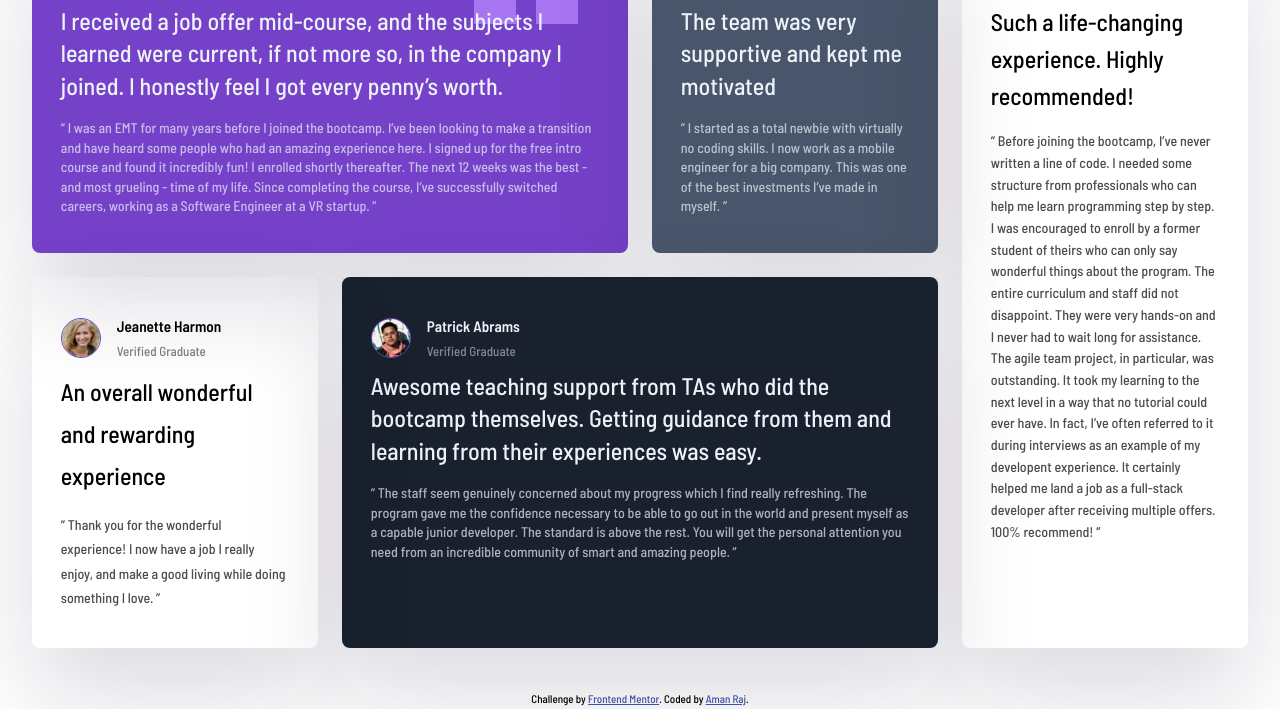
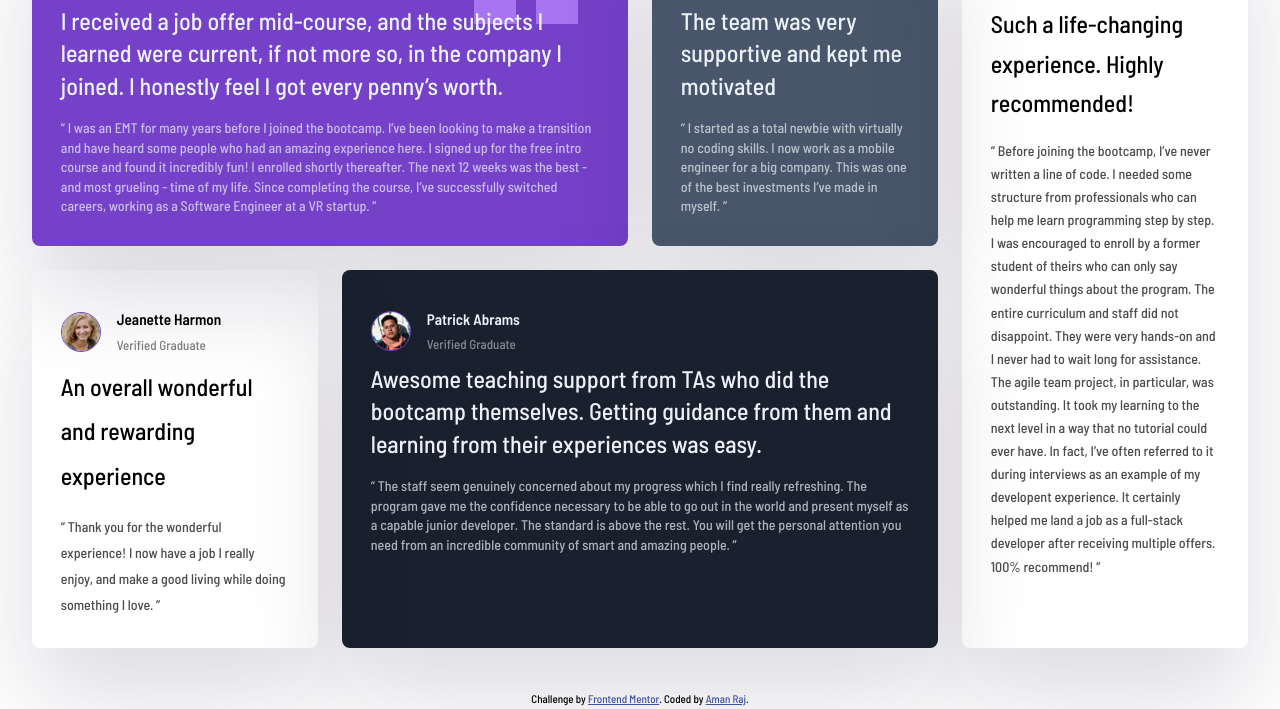
Before and after one commit to AmanRaj5149/Testimonial-page, a plain HTML site: page index.html in a window 1280 px wide. Shown: the part 130-839 px from the top of the page. Drawn offline with Linux system fonts and the light colour scheme.

Commit message:
2nd Commit

```diff
--- a/style.css
+++ b/style.css
@@ -83,10 +83,10 @@ img{
   grid-row: 1/3;
 }
 .grey p{
-  line-height: 1.55;
+  line-height: 1.65;
 }
 .grey2 p{
-  line-height: 1.75;
+  line-height: 1.85;
 }
 
 
```
